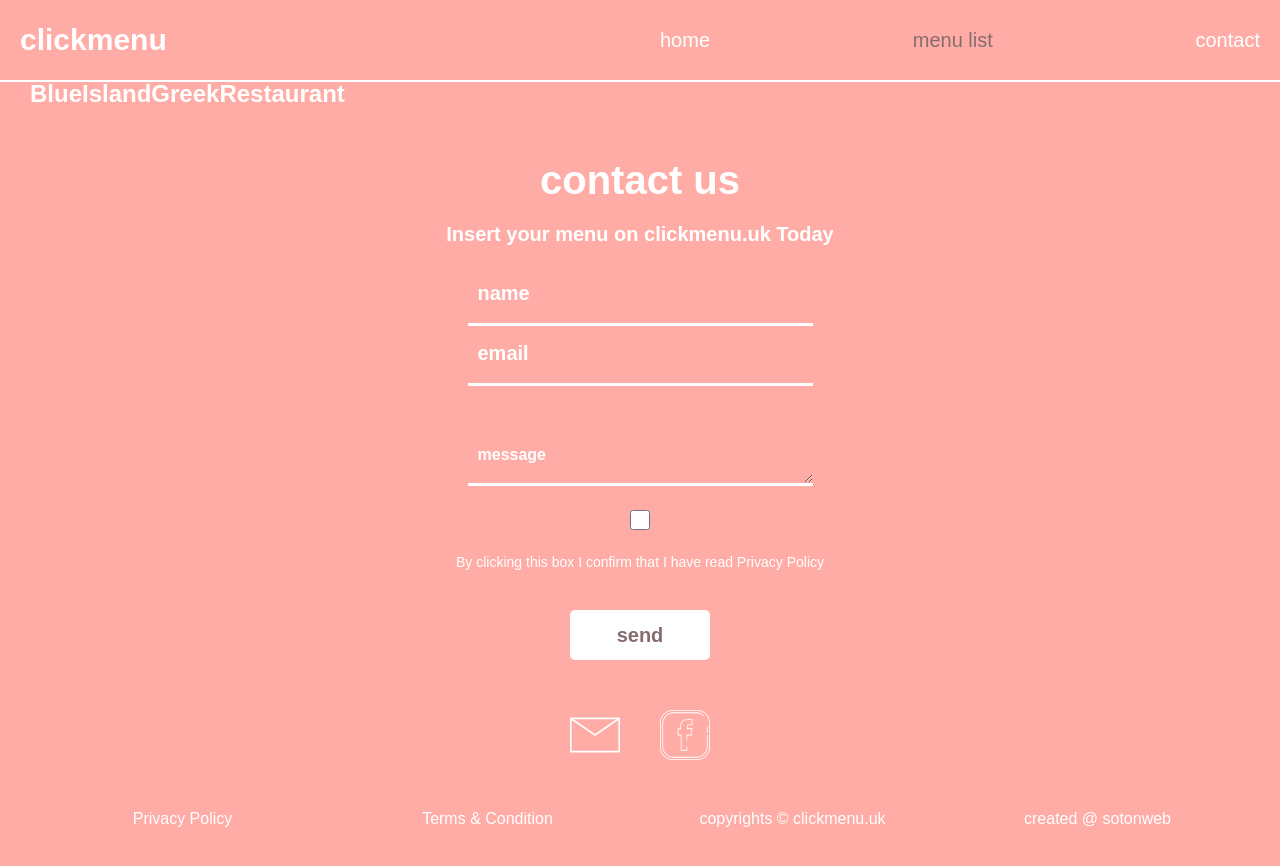
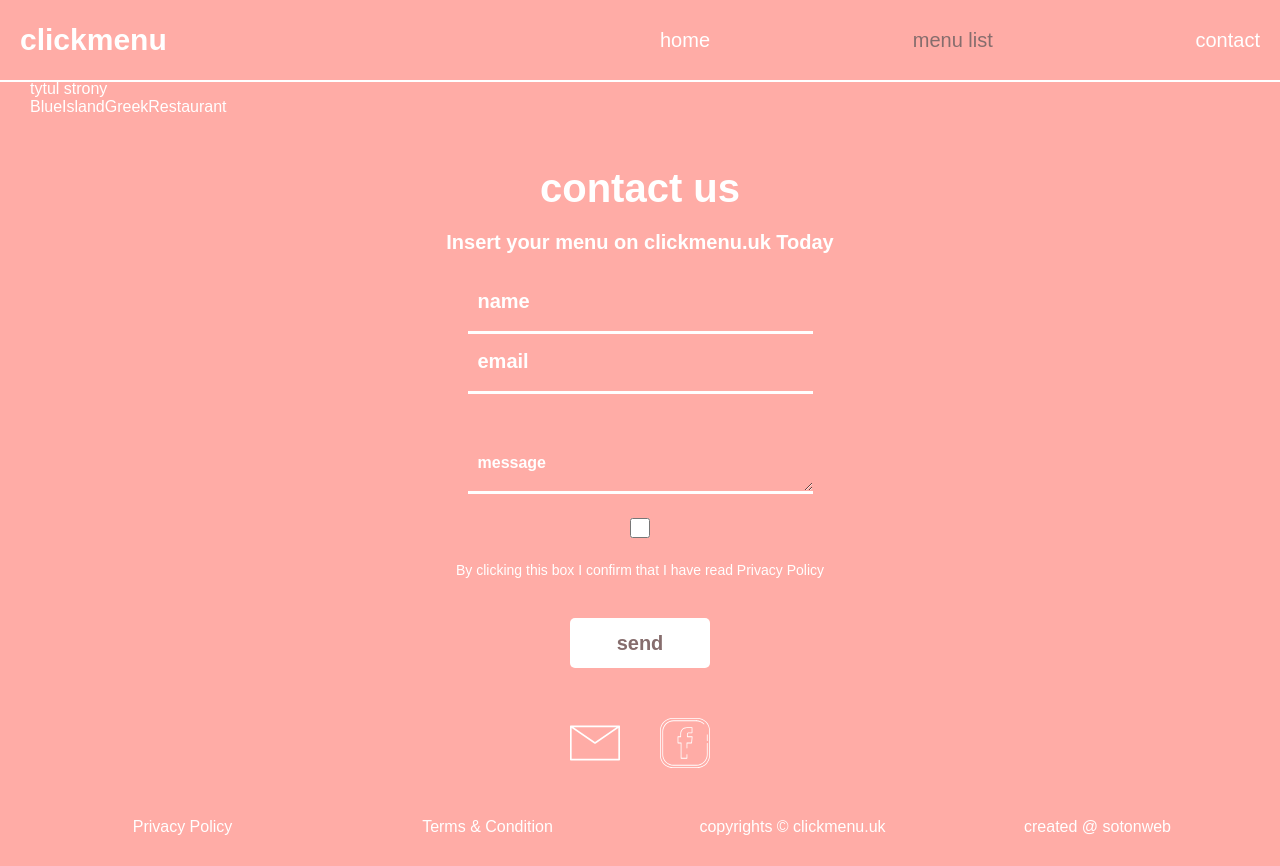
Before and after one commit to WronskiN/click_menu, a React (Create React App) app: page /menuList/BlueIslandGreekRestaurant in a window 1280 px wide. Built offline with nearby package versions, Linux system fonts and the light colour scheme.

Commit message:
App.js class compnent convert into function component

```diff
--- a/src/components/pages/RestaurantMenu.js
+++ b/src/components/pages/RestaurantMenu.js
@@ -1,7 +1,7 @@
-import React from "react";
+import React, { Fragment } from "react";
 
 const RestaurantMenu = (props) => {
-  return <h2>{props.id}</h2>;
+  return <Fragment>{props.id}</Fragment>;
 };
 
 export default RestaurantMenu;
--- a/src/components/pages/RestaurantPage.js
+++ b/src/components/pages/RestaurantPage.js
@@ -6,6 +6,7 @@ const RestaurantPage = ({ match }) => {
 
   return (
     <>
+      <div>tytul strony</div>
       <RestaurantMenu id={match.params.id} />
     </>
   );
```
Also changed, not shown: src/views/App.js (+3 -5 lines).
